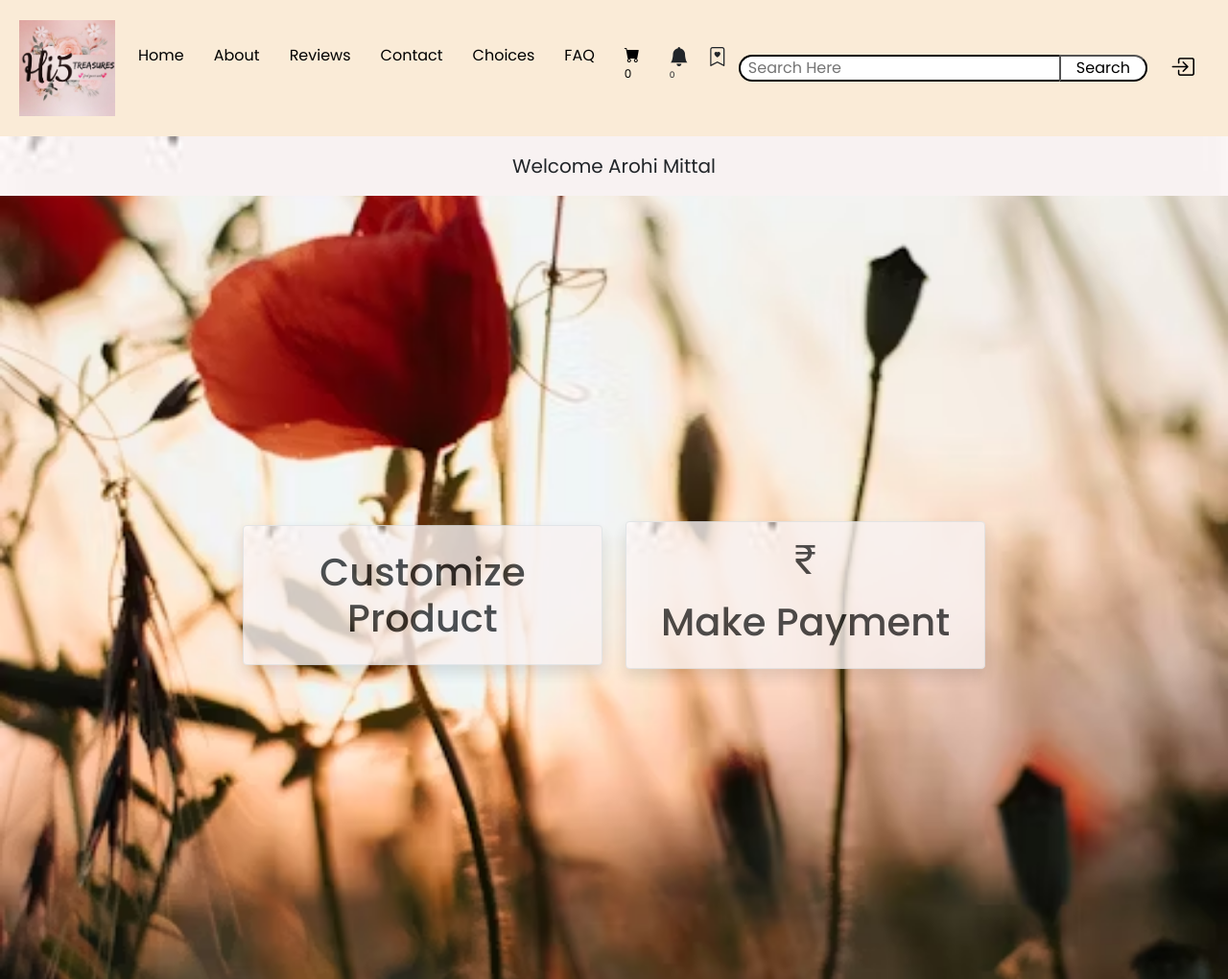
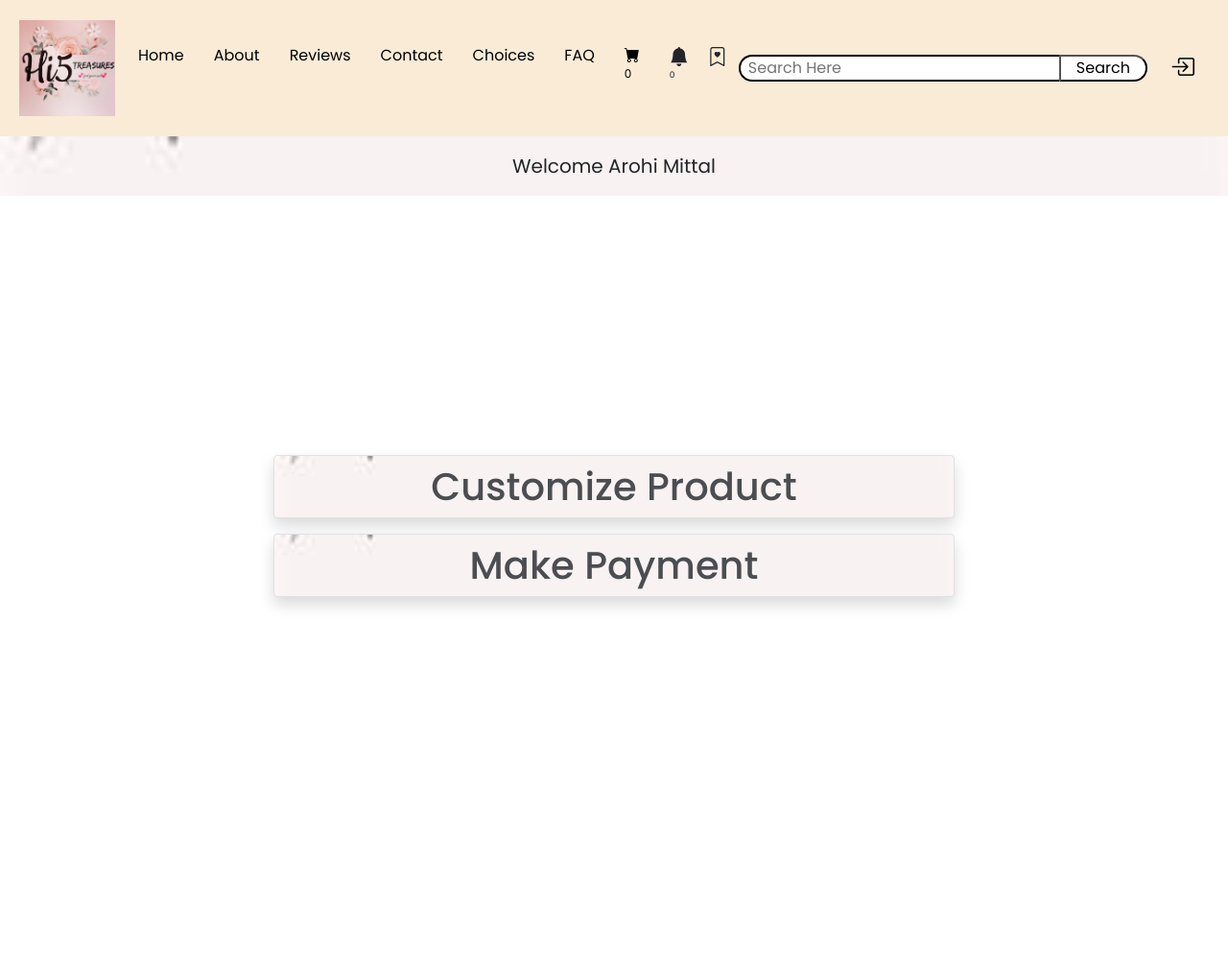
Before and after one commit to krishnaluharuka/it_expo_gces, a PHP site: page /hi5treasures_recomm/users_area/payment.php in a window 1280 px wide. Shown: the whole page at 96% size. After the commit the page ends 633 px from the top, so only its background shows below. Run offline with PHP 8.4, Linux system fonts and the light colour scheme; a user stored in the database is signed in; data comes from the database, SQL or seed files in the repository; some libraries are stand-ins or nearby versions.

Commit message:
Update payment.php

```diff
--- a/Hi5treasures_recomm/users_area/payment.php
+++ b/Hi5treasures_recomm/users_area/payment.php
@@ -25,26 +25,26 @@ if (!isset($user_name)) {
     <link rel="stylesheet" href="https://cdn.jsdelivr.net/npm/bootstrap-icons@1.11.2/font/bootstrap-icons.min.css">
     <link href="../css/style.css" rel="stylesheet">
     <style>
-        body{
+        /* body{
             overflow-x: hidden;
-            background-image: url('../images/bg8.avif');
+            background-image: url('../images/payment.jpg');
             background-size: cover;
             background-position: center;
             background-repeat: no-repeat;
             margin: 0;
-        }
+        } */
         .bg {
             background-color: antiquewhite;
         }
 
         .full-height {
-            height: 100vh;
+            height: 80vh;
         }
-        div.card{
+        h1{
             opacity: 0.8;
         }
 
-        div.card:hover{
+        h1:hover{
             opacity: 1;
         }
     </style>
@@ -62,12 +62,12 @@ if (!isset($user_name)) {
     ?>
     <div class="container full-height d-flex justify-content-center align-items-center">
         <div class="row d-flex justify-content-center align-items-center">
-        <div class="col-xl-6 col-lg-6 col-md-6 col-sm-6 col-6">
+        <div class="col-xl-12 col-lg-12 col-md-12 col-sm-12 col-12 my-3">
                 <div class="text-center w-100">
                 <a href="../contact.php" class="text-decoration-none text-dark">
-                    <div class='card bg border shadow rounded'>
-                        <div class='card-body'>
-                            <h5 class='card-title'>
+                    <div class="bg border shadow rounded">
+                        <div class="body">
+                            <h5 class="title">
                                 <h1>Customize Product</h1>
                                 </a>
 
@@ -77,13 +77,13 @@ if (!isset($user_name)) {
                     </div>
                 </div>
             </div>
-            <div class="col-xl-6 col-lg-6 col-md-6 col-sm-6 col-6">
+            <div class="col-xl-12 col-lg-12 col-md-12 col-sm-12 col-12">
                 <div class="text-center w-100">
                 <a href="order.php?user_id=<?php echo $user_id ?>" class="text-decoration-none text-dark">
-                    <div class='card bg border shadow rounded'>
-                        <div class='card-body'>
-                            <h5 class='card-title'>
-                                <i class="bi bi-currency-rupee d-block fs-1 mb-3"></i>
+                    <div class="bg border shadow rounded">
+                        <div class="body">
+                            <h5 class="title">
+                                <!-- <i class="bi bi-currency-rupee d-block fs-1 mb-3"></i> -->
                                     <h1>Make Payment</h1>
                                 </a>
 
@@ -96,6 +96,7 @@ if (!isset($user_name)) {
 
         </div>
     </div>
+
 </body>
 
 </html>
```
